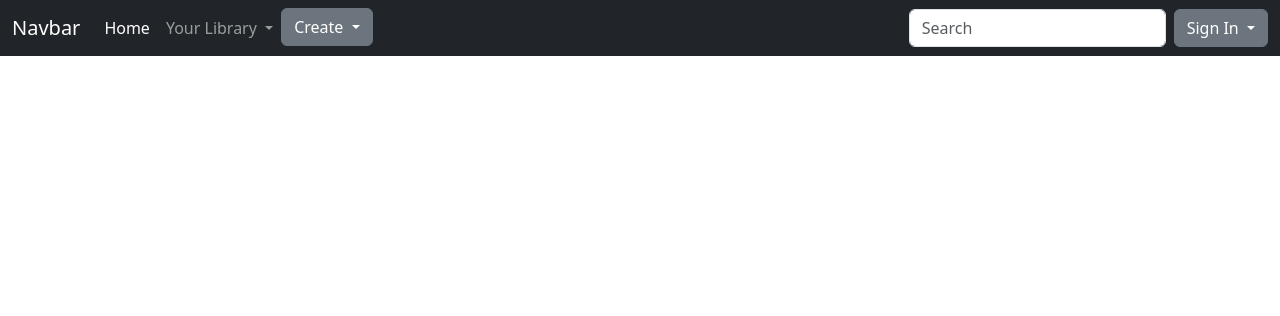
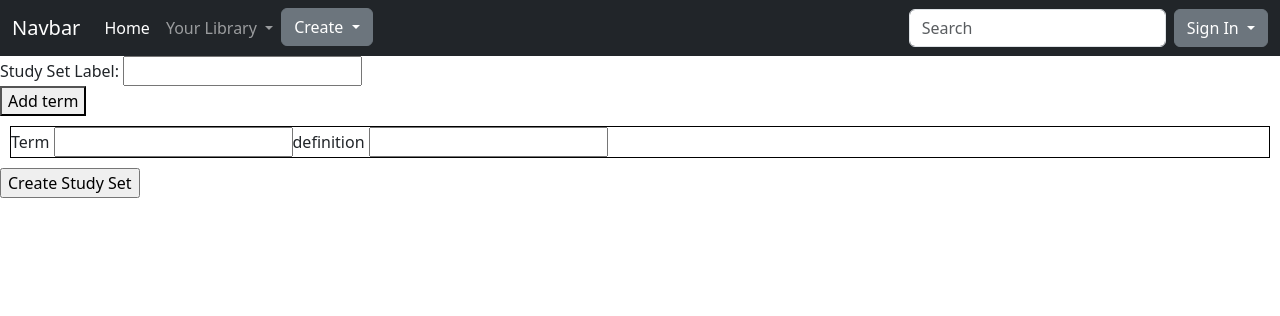
Before and after one commit to medreres/aprender, a Django app: template aprender/templates/aprender/createset.html in a window 1280 px wide. Shown: the top 316 px of the page. Run offline with Django 4.2, Linux system fonts and the light colour scheme; the template is opened without the code that fills it: values that come from a table or form of the project are taken from there, others are empty; some libraries are stand-ins or nearby versions.

Commit message:
finnished implementing add study sets backend design

```diff
--- a/aprender/forms.py
+++ b/aprender/forms.py
@@ -1,24 +1,54 @@
 from django import forms
 from django.forms import TextInput, EmailInput, PasswordInput
+from .models import Set
+
 
 class LoginForm(forms.Form):
-   # username = forms.CharField(label='Username', max_length=100)
-   username = forms.CharField(widget=forms.TextInput(attrs={
-      'placeholder': 'Username',
-      'type': 'text',
-      'class': 'form-control',
-      'id': 'DropdownFormEmail1',
-   }))
-   # password = forms.CharField(label='Password',  max_length=100)
-   password = forms.CharField(widget=forms.PasswordInput(attrs={
-      'type': 'password',
-      'class': 'form-control',
-      'id': 'DropdownFormPassword1',
-      'placeholder': 'Password',
-   }))
+    # username = forms.CharField(label='Username', max_length=100)
+    username = forms.CharField(widget=forms.TextInput(attrs={
+        'placeholder': 'Username',
+        'type': 'text',
+        'class': 'form-control',
+        'id': 'DropdownFormEmail1',
+    }))
+    # password = forms.CharField(label='Password',  max_length=100)
+    password = forms.CharField(widget=forms.PasswordInput(attrs={
+        'type': 'password',
+        'class': 'form-control',
+        'id': 'DropdownFormPassword1',
+        'placeholder': 'Password',
+    }))
+
 
 class RegisterForm(forms.Form):
-   username = forms.CharField(label='Username', max_length=100)
-   password = forms.CharField(label='Password',  max_length=100)
-   password2 = forms.CharField(label='Password',  max_length=100)
-   email = forms.CharField(label='Email',  max_length=100)
+    username = forms.CharField(label='Username', max_length=100)
+    password = forms.CharField(label='Password',  max_length=100)
+    password2 = forms.CharField(label='Password',  max_length=100)
+    email = forms.CharField(label='Email',  max_length=100)
+
+
+class CreateSet(forms.ModelForm):
+   #  label = forms.CharField(label='Study Set Label', max_length=100)
+    # ? Could be done better?
+   #  term = forms.CharField(widget=forms.TextInput(attrs={
+   #      'id': f"term_0",
+   #  }))
+   #  definition = forms.CharField(widget=forms.TextInput(attrs={
+   #      'id': f"definition_0",
+   #  }))
+
+    class Meta:
+        model = Set
+        fields = ('label', 'words')
+
+    words = forms.CharField(widget=forms.TextInput(attrs={
+        'id': 'term_0',
+    }))
+    definitions = forms.CharField(widget=forms.TextInput(attrs={
+        'id': 'definition_0',
+    }))
+
+    wordsList = []
+
+    def __init__(self, *args, **kwargs):
+        super().__init__(*args, **kwargs)
--- a/aprender/models.py
+++ b/aprender/models.py
@@ -17,13 +17,14 @@ class Word(models.Model):
     definition = models.CharField(max_length=500)
 
     def __str__(self):
-        return f"{self.term} "
+        return f"{self.term} - {self.definition} "
 
 
 class Set(models.Model):
     words = models.ManyToManyField(Word, related_name="words")
     label = models.CharField(max_length=255)
     date = models.DateTimeField()
+    # if author is null, then author was deleted, but set was saved
     author = models.ForeignKey(User, on_delete=models.SET_NULL, null=True)
     # words that user like to learn more than the others
     chosenWords = models.ManyToManyField(Word, related_name="chosenWords", blank=True)
--- a/aprender/templates/aprender/createset.html
+++ b/aprender/templates/aprender/createset.html
@@ -1,4 +1,95 @@
 {% extends 'aprender/index.html' %}
+{% load static %}
 {% block body %}
 
+{% comment %} SCRIPTS {% endcomment %}
+<style>
+    .term-definition {
+        display: flex;
+        margin: 10px 10px;
+        border: 1px solid black;
+    }
+
+    .closeBtn {
+        height: 24px;
+    }
+
+    .closeBtn:hover {
+        cursor: pointer;
+    }
+</style>
+<script>
+    // used to make an instantiation of term-definition container to make copies of it
+    var termDefinitionNode;
+    // global variable for creating new term-definitions container, used to identify input fields
+    var id = 1;
+    document.addEventListener('DOMContentLoaded', () => {
+        // crate instance of term-definition node
+        termDefinitionNode = document.querySelector('.term-definition');
+        // id for term-definition input fields
+    })
+
+    function addField() {
+        let termContainer = document.querySelector('#termDefinitionContainer');
+        termContainer.append(createField())
+        return false;
+    }
+
+    function createField() {
+        // make deep copy of node
+        let termDefinitionNodeCopy = termDefinitionNode.cloneNode(true);
+
+        // change IDs appropriately, clean input
+        let termField = termDefinitionNodeCopy.querySelector('#term_0');
+        termField.id = `term_${id}`;
+        termField.value = '';
+        termField.required = '';
+
+        let definitionField = termDefinitionNodeCopy.querySelector('#definition_0');
+        definitionField.id = `definition_${id}`;
+        definitionField.value = '';
+        definitionField.required = '';
+
+        termDefinitionNodeCopy.id = id;
+
+        // increment id for next possible fields
+        id++;
+
+
+        // create cross-sign button to delete if not needed
+        let crossSign = document.createElement('span');
+        let crossIcon = document.createElement('img');
+        // add src and click event to delete
+        crossIcon.src = "{% static 'icons/close.png' %}";
+        crossIcon.classList.add('closeBtn');
+        crossSign.append(crossIcon);
+        termDefinitionNodeCopy.append(crossSign);
+        crossSign.onclick = () => {
+            termDefinitionNodeCopy.remove();
+        }
+
+        // return ready to use node
+        return termDefinitionNodeCopy;
+    }
+</script>
+<form method="post" action="{% url 'createset' %}">
+    {% csrf_token %}
+    <div>
+        <label for=""> Study Set Label:
+            {{CreateSet.label}}
+        </label>
+    </div>
+    <button onclick="return addField();">Add term</button>
+    <div id='termDefinitionContainer'>
+        <div class='term-definition' id="0">
+            <label for=""> Term
+                {{CreateSet.words}}
+            </label>
+            <label for=""> definition
+                {{CreateSet.definitions}}
+            </label>
+        </div>
+    </div>
+    <input type="submit" name="create study set" id="" value="Create Study Set">
+</form>
 {% endblock body %}
--- a/aprender/templates/aprender/index.html
+++ b/aprender/templates/aprender/index.html
@@ -51,7 +51,7 @@
                             Create
                         </button>
                         <ul class="dropdown-menu">
-                            <li><button class="dropdown-item" type="button">Study Set</button></li>
+                            <li><a href="{% url 'createset' %}" r class="dropdown-item" type="button">Study Set</a></li>
                             <li><button class="dropdown-item" type="button">Folder</button></li>
                         </ul>
 
--- a/aprender/urls.py
+++ b/aprender/urls.py
@@ -5,5 +5,6 @@ urlpatterns = [
     path('', views.index, name='index'),
     path('register', views.register, name='register'),
     path('login', views.loginUser, name='login'),
-    path('logout', views.logoutUser, name='logout')
+    path('logout', views.logoutUser, name='logout'),
+    path('createset', views.createset, name='createset'),
 ]
```
Also changed, not shown: aprender/views.py (+54 -12 lines), aprender/static/icons/close.png (added), db.sqlite3, 4 other files.
